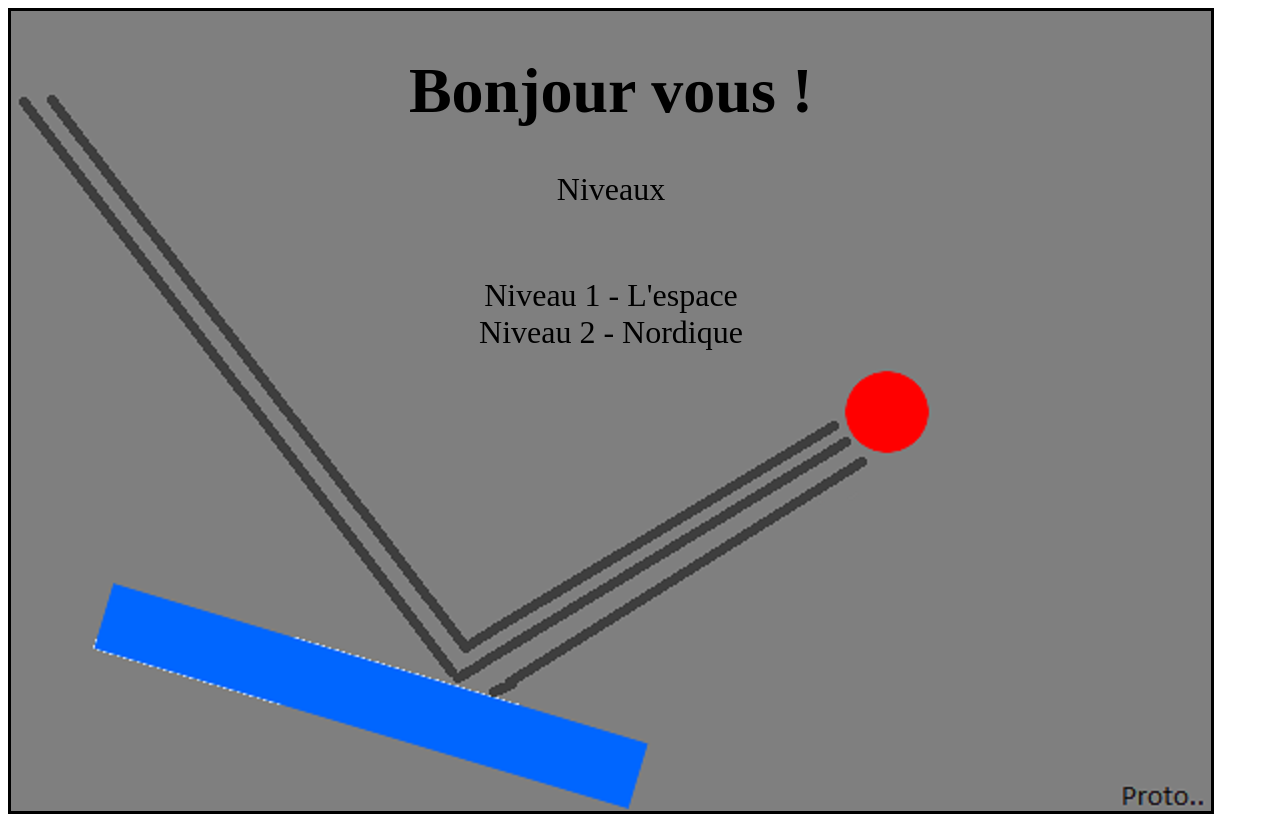
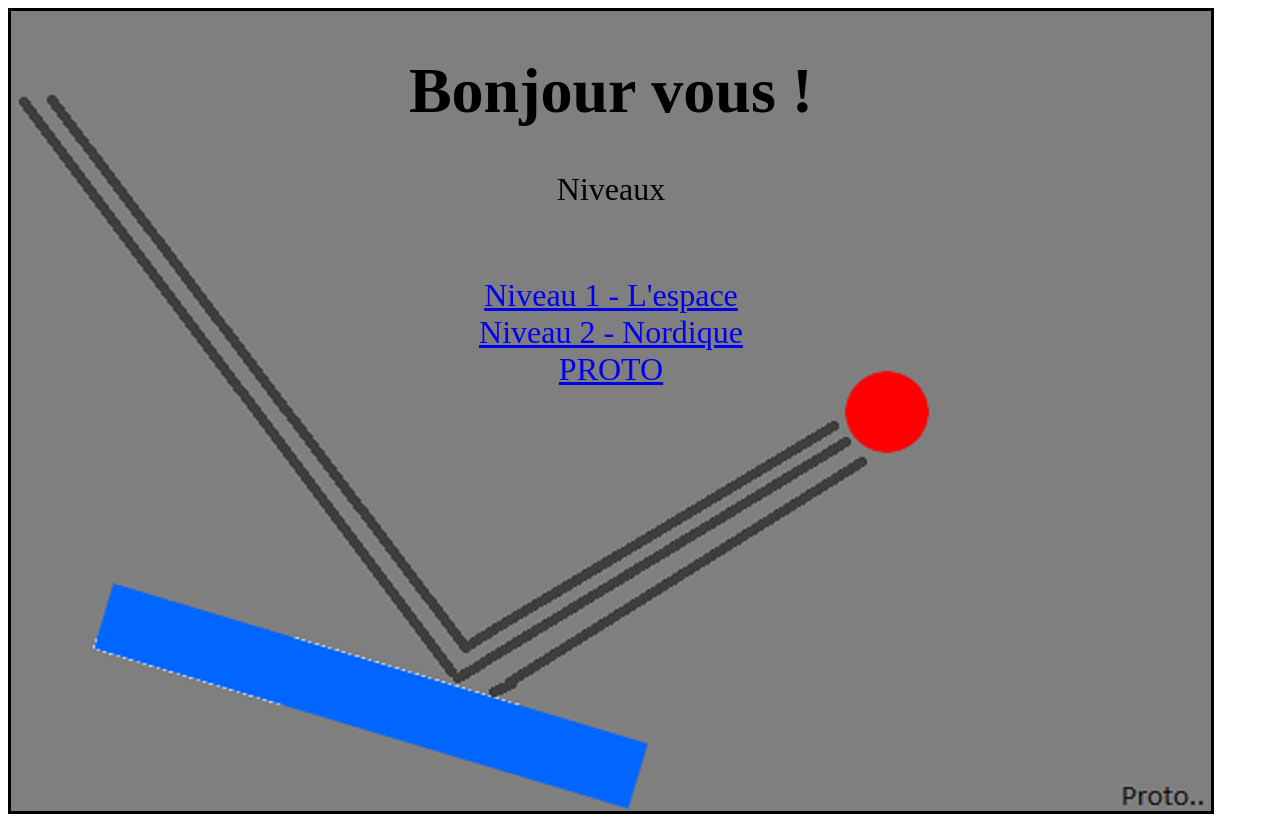
Before and after one commit to Ndr6/Casse-Brique-ISN, a plain HTML site: page Menu/menu.html in a window 1280 px wide. Drawn offline with Linux system fonts and the light colour scheme.

Commit message:
Sync
Ajout liens menu

```diff
--- a/Menu/menu.html
+++ b/Menu/menu.html
@@ -10,9 +10,10 @@
             <h1>Bonjour vous !</h1>
             <p>Niveaux</p>
             <ul>
-                <li>Niveau 1 - L'espace</li>
-                <li>Niveau 2 - Nordique</li>
-            </ul>
+                <li><a href="..\Space\space.html">Niveau 1 - L'espace</a></li>
+				<li><a href="..\Nordic\nordic.html">Niveau 2 - Nordique</a></li>
+				<li><a href="..\Proto%20Anim\html.html">PROTO</a></li> <!--Changez ce nom putain!-->
+				</ul>
         </div>
 
 
```
Also changed, not shown: 3 other files.
